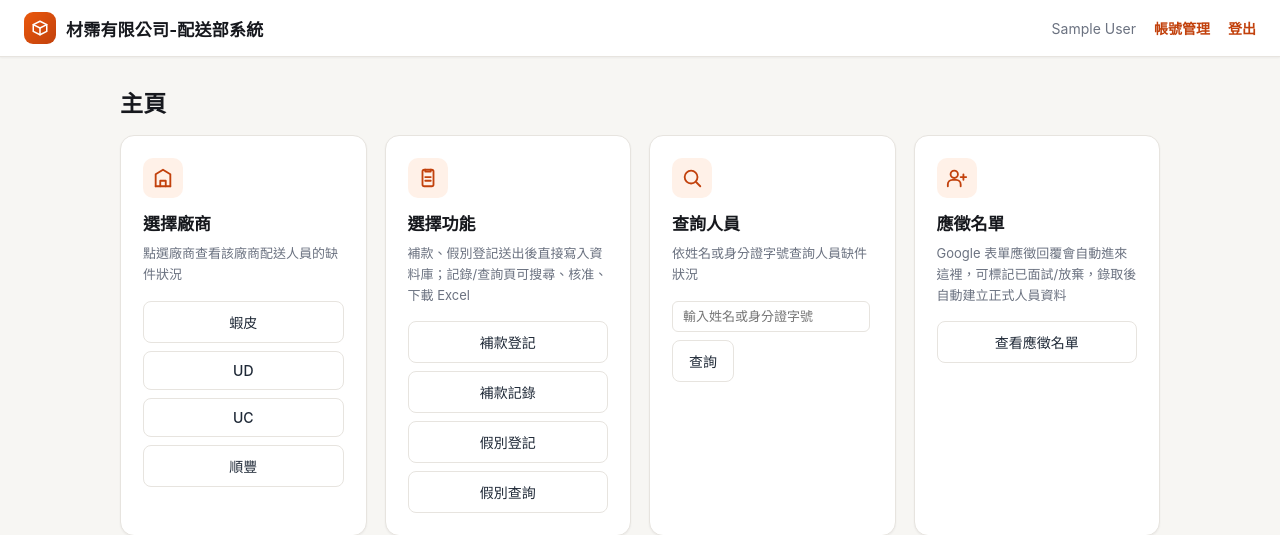
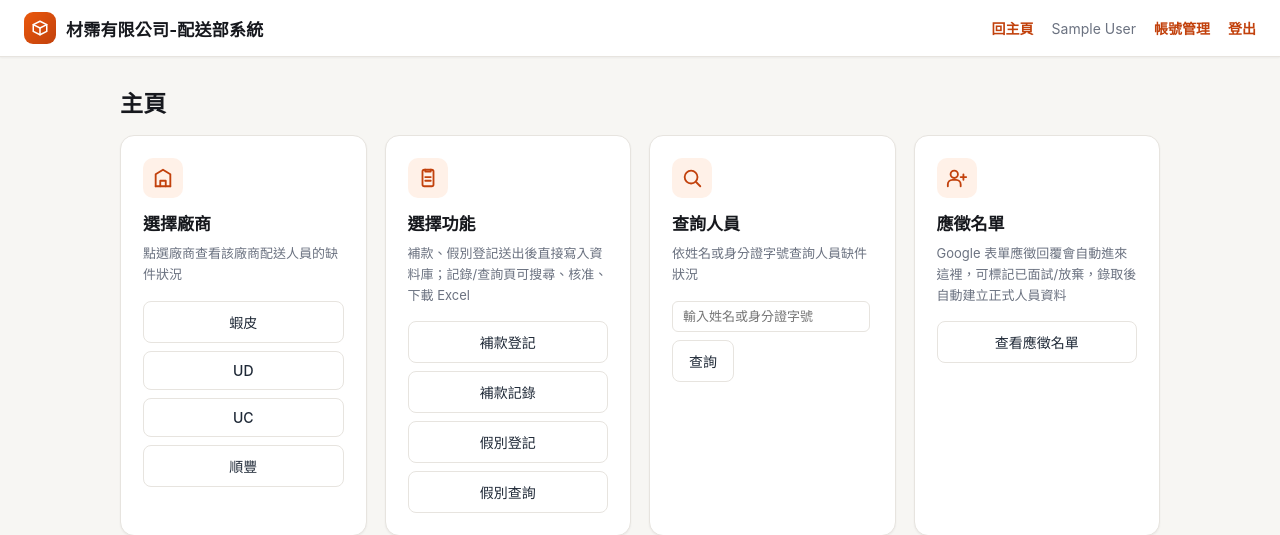
Before and after one commit to tsaipei-linebot/tsaipeilinebot, a FastAPI app: page / in a window 1280 px wide. Shown: the top 535 px of the page. Run offline with FastAPI, Linux system fonts and the light colour scheme; the visitor is signed in with stand-in values (Sample User, id 1).

Commit message:
配送部系統加上「回主頁」按鈕，方便同仁切換系統 (#47)
登入後的頂部導覽列新增回到 /portal 入口頁的連結，跟既有的帳號管理/
登出放在一起，同仁不用手動改網址就能切換到職缺維護系統。base.html
是所有已登入頁面共用的版型，改這一處即可套用到全部頁面。


Claude-Session: https://claude.ai/code/session_01TULLQhii3NBb5nupsSPQmT

Co-authored-by: Claude <noreply@anthropic.com>

```diff
--- a/delivery/templates/base.html
+++ b/delivery/templates/base.html
@@ -20,6 +20,7 @@
         </a>
         {% if user %}
         <nav class="topnav">
+            <a href="/portal">回主頁</a>
             <span class="topnav-user">{{ user.name }}</span>
             {% if user.role == "admin" %}
             <a href="/delivery/users">帳號管理</a>
```
